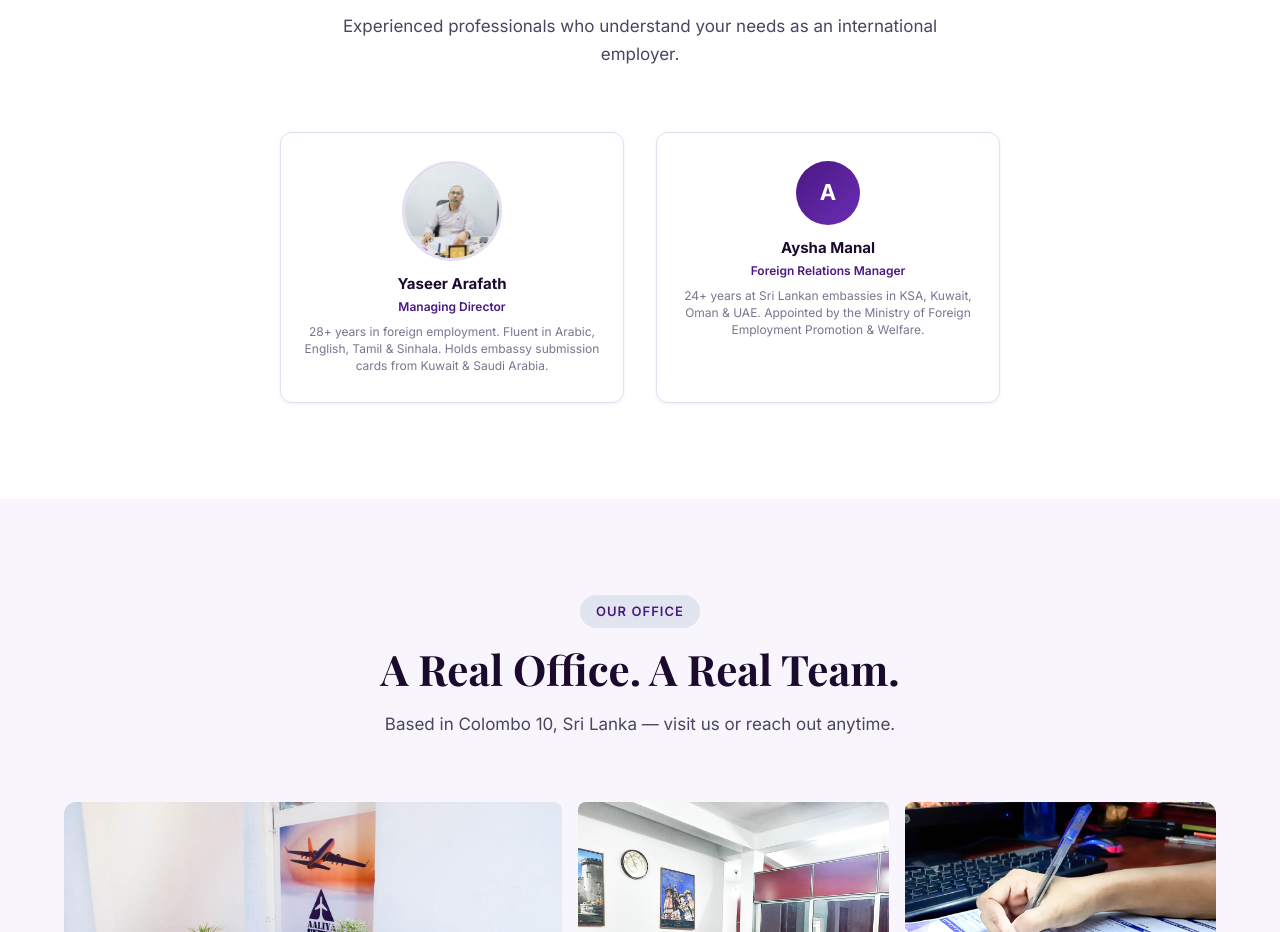
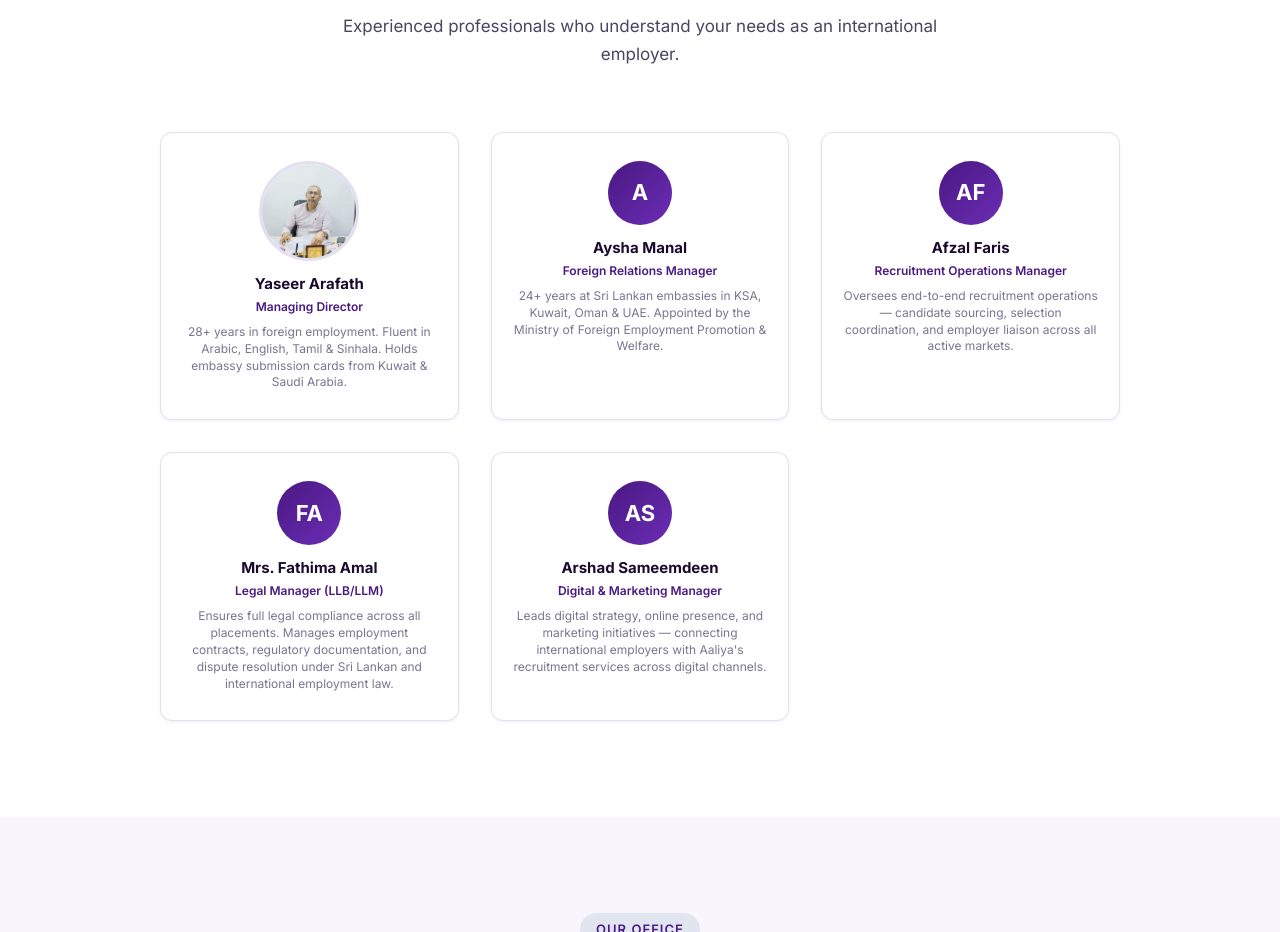
Before and after one commit to ArshadSameemdeen/aaliya-recruitment, a React (Vite) app: page /about in a window 1280 px wide. Shown: the part 4640-5572 px from the top of the page. Built offline with nearby package versions, Linux system fonts and the light colour scheme.

Commit message:
Add three new team members

```diff
--- a/src/pages/About.jsx
+++ b/src/pages/About.jsx
@@ -66,6 +66,9 @@ const milestones = [
 const team = [
   { name: 'Yaseer Arafath', role: 'Managing Director', photo: '/office2.jpg', note: '28+ years in foreign employment. Fluent in Arabic, English, Tamil & Sinhala. Holds embassy submission cards from Kuwait & Saudi Arabia.' },
   { name: 'Aysha Manal', role: 'Foreign Relations Manager', initial: 'A', note: '24+ years at Sri Lankan embassies in KSA, Kuwait, Oman & UAE. Appointed by the Ministry of Foreign Employment Promotion & Welfare.' },
+  { name: 'Afzal Faris', role: 'Recruitment Operations Manager', initial: 'AF', note: 'Oversees end-to-end recruitment operations — candidate sourcing, selection coordination, and employer liaison across all active markets.' },
+  { name: 'Mrs. Fathima Amal', role: 'Legal Manager (LLB/LLM)', initial: 'FA', note: 'Ensures full legal compliance across all placements. Manages employment contracts, regulatory documentation, and dispute resolution under Sri Lankan and international employment law.' },
+  { name: 'Arshad Sameemdeen', role: 'Digital & Marketing Manager', initial: 'AS', note: 'Leads digital strategy, online presence, and marketing initiatives — connecting international employers with Aaliya\'s recruitment services across digital channels.' },
 ]
 
 const officePhotos = [
@@ -221,7 +224,7 @@ export default function About() {
             <h2>The People You'll Work With</h2>
             <p>Experienced professionals who understand your needs as an international employer.</p>
           </div>
-          <div className="grid-2" style={{ maxWidth: '720px', margin: '0 auto' }}>
+          <div className="grid-3" style={{ maxWidth: '960px', margin: '0 auto' }}>
             {team.map((member, i) => (
               <div key={i} className="team-card">
                 {member.photo
```
